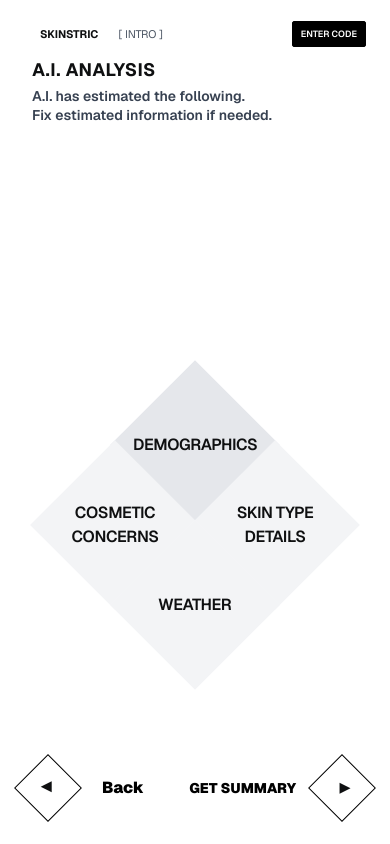
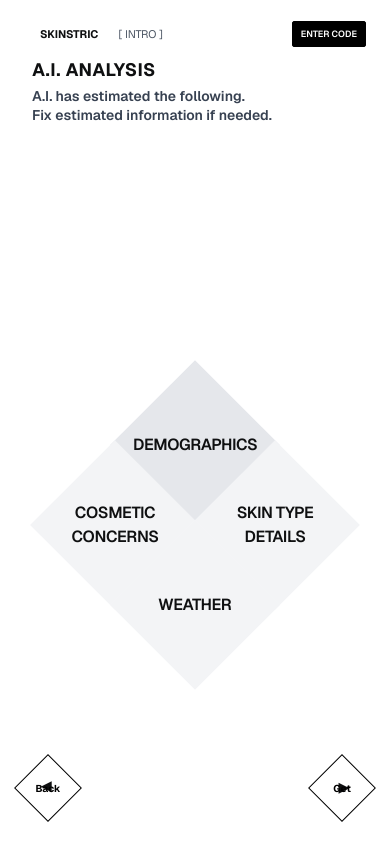
Before and after one commit to DavidNix0323/Skinstric-AI, a Next.js app: page /result in a window 390 px wide. Built offline with nearby package versions, Linux system fonts and the light colour scheme.

Commit message:
Demographic grid and all CSS complete

```diff
--- a/src/app/ai-access/page.tsx
+++ b/src/app/ai-access/page.tsx
@@ -323,15 +323,19 @@ export default function AiAccessPage() {
     const ctx = canvas.getContext("2d");
     ctx?.drawImage(video, 0, 0, canvas.width, canvas.height);
     const imageData = canvas.toDataURL("image/png");
+
     setImageBase64(imageData);
     setShowCameraModal(false);
     handleSendToAI();
+
+    // Freeze image for 2 seconds before redirect
+    setTimeout(() => {
+      window.location.href = "/result";
+    }, 2000);
   }}
   className="group flex items-center gap-4"
 >
-                    <span className="font-black text-white relative">
-                      Take Photo
-                    </span>
+  <span className="font-black text-white relative">Take Photo</span>
   <img
     src="/takePictureIcon.webp"
     alt="Take Photo Icon"
@@ -340,6 +344,7 @@ export default function AiAccessPage() {
     className="w-16 h-16 cursor-pointer group-hover:scale-[0.92] transition duration-300 ease-in-out"
   />
 </button>
+
                 </div>
 
                 {/* Bottom Instruction Block */}
--- a/src/app/result/page.tsx
+++ b/src/app/result/page.tsx
@@ -121,33 +121,59 @@ export default function ResultPage() {
   <Link href="/ai-access" className="group flex items-center gap-[30px]">
     <motion.div
       transition={{ duration: 0.3, ease: "easeOut" }}
-            className="relative w-12 h-12"
+      className="relative w-12 h-12 flex items-center justify-center"
     >
+      {/* Arrow */}
       <motion.span className="absolute right-[20px] bottom-[13px] scale-[0.9] group-hover:scale-[0.92] rotate-180 transition duration-300 ease-in-out">
         ▶
       </motion.span>
+
+      {/* Mobile Text */}
+      <span className="sm:hidden absolute text-[10px] font-bold text-black">
+        Back
+      </span>
+
+      {/* Diamond */}
       <motion.div className="w-full h-full border border-black rotate-45 group-hover:scale-[0.92] transition duration-300 ease-in-out" />
     </motion.div>
-          <span className="font-black text-black mr-5 relative">Back</span>
+
+    {/* Desktop Text */}
+    <span className="hidden sm:inline font-black text-black mr-5 relative top-[1px]">
+      Back
+    </span>
   </Link>
 </div>
 
 {/* GET SUMMARY BUTTON */}
 <div className="fixed bottom-[32px] right-6 sm:right-14 z-10">
-        <Link href="/summary">
-          <button className="group flex items-center gap-[22px]">
-            <span className="text-sm font-black text-black ml-5 relative">
-              GET SUMMARY
-            </span>
-            <motion.div className="relative w-12 h-12">
-              <motion.span className="absolute right-[15px] bottom-[13px] scale-[0.9] group-hover:scale-[0.92] transition duration-300 ease-in-out">
+  <Link href="/summary" className="group flex items-center gap-[20px] flex-row-reverse ">
+    <motion.div
+      transition={{ duration: 0.3, ease: "easeOut" }}
+      className="relative w-12 h-12 flex items-center justify-center"
+    >
+      {/* Arrow */}
+      <motion.span className="absolute left-[20px] bottom-[13px] scale-[0.9] group-hover:scale-[0.92] transition duration-300 ease-in-out">
         ▶
       </motion.span>
+
+      {/* Mobile Text */}
+      <span className="sm:hidden absolute text-[10px] font-bold text-black">
+        Get
+      </span>
+
+      {/* Diamond */}
       <motion.div className="w-full h-full border border-black rotate-45 group-hover:scale-[0.92] transition duration-300 ease-in-out" />
     </motion.div>
-          </button>
+
+    {/* Desktop Text */}
+    <span className="hidden sm:inline font-black text-black mr-5 relative top-[1px]">
+      Get Summary
+    </span>
   </Link>
 </div>
+
+
+
     </main>
   );
 }
--- a/src/app/summary/page.tsx
+++ b/src/app/summary/page.tsx
@@ -33,6 +33,12 @@ export default function SummaryPage() {
     return { label, confidence: +(value * 100).toFixed(1) };
   };
 
+  const capitalizeWords = (str: string) =>
+    str
+      .split(" ")
+      .map(word => word.charAt(0).toUpperCase() + word.slice(1))
+      .join(" ");
+
   const activeAgeLabel = selectedAge ?? getTop(summaryData?.age).label;
   const activeConfidence =
     selectedAge && summaryData?.age?.[selectedAge] !== undefined
@@ -58,19 +64,18 @@ export default function SummaryPage() {
           {/* Grid Layout */}
           <div className="grid grid-cols-1 md:grid-cols-[1.5fr_8.5fr_3.15fr] gap-4 mt-10 mb-40 md:gap-4 pb-0 md:pb-0 md:mb-0">
 
-
             {/* Prediction Boxes */}
-<div className="bg-white-100 space-y-3 md:flex md:flex-col h-auto md:h-[62%]">
+            <div className="bg-white-100 space-y-3 md:flex md:flex-col h-auto md:h-[62%] border-t border-black">
               <div
                 onClick={() => {
                   setSelectedCategory("race");
                   setSelectedLabel(getTop(summaryData.race).label);
                 }}
-    className={`p-3 cursor-pointer flex-1 flex flex-col justify-between border-t hover:bg-[#E1E1E2] ${
+                className={`p-3 cursor-pointer flex-1 flex flex-col justify-between border-t border-black hover:bg-[#E1E1E2] ${
                   selectedCategory === "race" ? "bg-[#1A1B1C] text-white hover:bg-black" : "bg-[#F3F3F4]"
                 }`}
               >
-    <p className="text-base font-semibold">{getTop(summaryData.race).label}</p>
+                <p className="text-base font-semibold">{capitalizeWords(getTop(summaryData.race).label)}</p>
                 <h4 className="text-base font-semibold mb-1">RACE</h4>
               </div>
               <div
@@ -78,11 +83,11 @@ export default function SummaryPage() {
                   setSelectedCategory("age");
                   setSelectedLabel(activeAgeLabel);
                 }}
-    className={`p-3 cursor-pointer flex-1 flex flex-col justify-between border-t hover:bg-[#E1E1E2] ${
+                className={`p-3 cursor-pointer flex-1 flex flex-col justify-between border-t border-black hover:bg-[#E1E1E2] ${
                   selectedCategory === "age" ? "bg-[#1A1B1C] text-white hover:bg-black" : "bg-[#F3F3F4]"
                 }`}
               >
-    <p className="text-base font-semibold">{activeAgeLabel}</p>
+                <p className="text-base font-semibold">{capitalizeWords(activeAgeLabel)}</p>
                 <h4 className="text-base font-semibold mb-1">AGE</h4>
               </div>
               <div
@@ -90,19 +95,19 @@ export default function SummaryPage() {
                   setSelectedCategory("gender");
                   setSelectedLabel(getTop(summaryData.gender).label);
                 }}
-    className={`p-3 cursor-pointer flex-1 flex flex-col justify-between border-t hover:bg-[#E1E1E2] ${
+                className={`p-3 cursor-pointer flex-1 flex flex-col justify-between border-t border-black hover:bg-[#E1E1E2] ${
                   selectedCategory === "gender" ? "bg-[#1A1B1C] text-white hover:bg-black" : "bg-[#F3F3F4]"
                 }`}
               >
-    <p className="text-base font-semibold">{getTop(summaryData.gender).label}</p>
+                <p className="text-base font-semibold">{capitalizeWords(getTop(summaryData.gender).label)}</p>
                 <h4 className="text-base font-semibold mb-1">SEX</h4>
               </div>
             </div>
 
             {/* Confidence Meter */}
-            <div className="relative bg-gray-100 p-4 flex flex-col items-center justify-center md:h-[57vh] md:border-t">
+            <div className="relative bg-gray-100 p-4 flex flex-col items-center justify-center md:h-[57vh] border-t border-black">
               <p className="hidden md:block md:absolute text-[40px] mb-2 left-5 top-2">
-                {selectedLabel}
+                {capitalizeWords(selectedLabel)}
               </p>
               <div className="relative md:absolute w-full max-w-[384px] aspect-square mb-4 md:right-5 md:bottom-2">
                 <div
@@ -149,7 +154,7 @@ export default function SummaryPage() {
             </div>
 
 {/* Breakdown Tabs */}
-<div className="bg-gray-100 pt-4 pb-4 md:border-t">
+<div className="bg-gray-100 pt-4 pb-4 border-t border-black">
   <div className="space-y-0">
     <div className="flex justify-between px-4">
       <h4 className="text-base leading-[24px] tracking-tight font-medium mb-2">
@@ -157,7 +162,9 @@ export default function SummaryPage() {
       </h4>
       <h4 className="text-base leading-[24px] tracking-tight font-medium mb-2">A.I. CONFIDENCE</h4>
     </div>
-    {Object.entries(summaryData[selectedCategory] ?? {}).map(([label, value]) => (
+    {Object.entries(summaryData[selectedCategory] ?? {}).map(([label, value]) => {
+      const isSelected = selectedLabel === label;
+      return (
         <div
           key={label}
           onClick={() => {
@@ -165,15 +172,30 @@ export default function SummaryPage() {
             setSelectedLabel(label);
           }}
           className={`flex items-center justify-between h-[48px] hover:bg-[#E1E1E2] px-4 cursor-pointer ${
-          selectedLabel === label ? "bg-[#1A1B1C] text-white hover:bg-black" : ""
+            isSelected ? "bg-[#1A1B1C] text-white hover:bg-black" : ""
           }`}
         >
-        <div className="flex items-center gap-1">
-          <span className="font-normal text-base leading-6 tracking-tight">{label}</span>
+          <div className="flex items-center gap-2">
+            <div className="relative w-4 h-4">
+              <img
+                src={isSelected ? "/activeRadioButton.webp" : "/radioButton.webp"}
+                alt=""
+                className="w-full h-full"
+              />
+              {isSelected && (
+                <div className="absolute top-1/2 left-1/2 w-[6px] h-[6px] bg-white rounded-full transform -translate-x-1/2 -translate-y-1/2" />
+              )}
             </div>
-        <span className="font-normal text-base leading-6 tracking-tight">{(value * 100).toFixed(1)}%</span>
+            <span className="font-normal text-base leading-6 tracking-tight">
+              {capitalizeWords(label)}
+            </span>
           </div>
-    ))}
+          <span className="font-normal text-base leading-6 tracking-tight">
+            {(value * 100).toFixed(1)}%
+          </span>
+        </div>
+      );
+    })}
   </div>
 </div>
 
```
Also changed, not shown: public/activeRadioButton.webp (added). Lines whose indentation alone changed are shown as unchanged.
